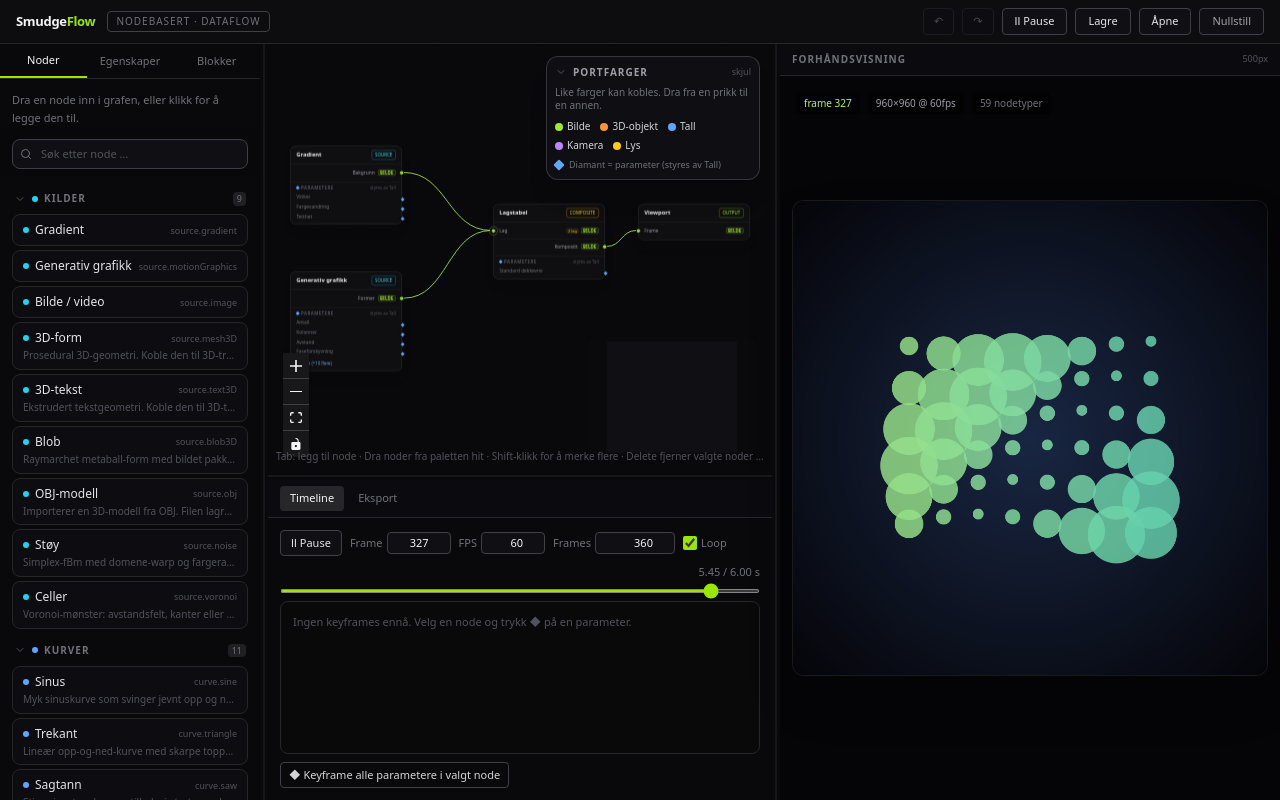
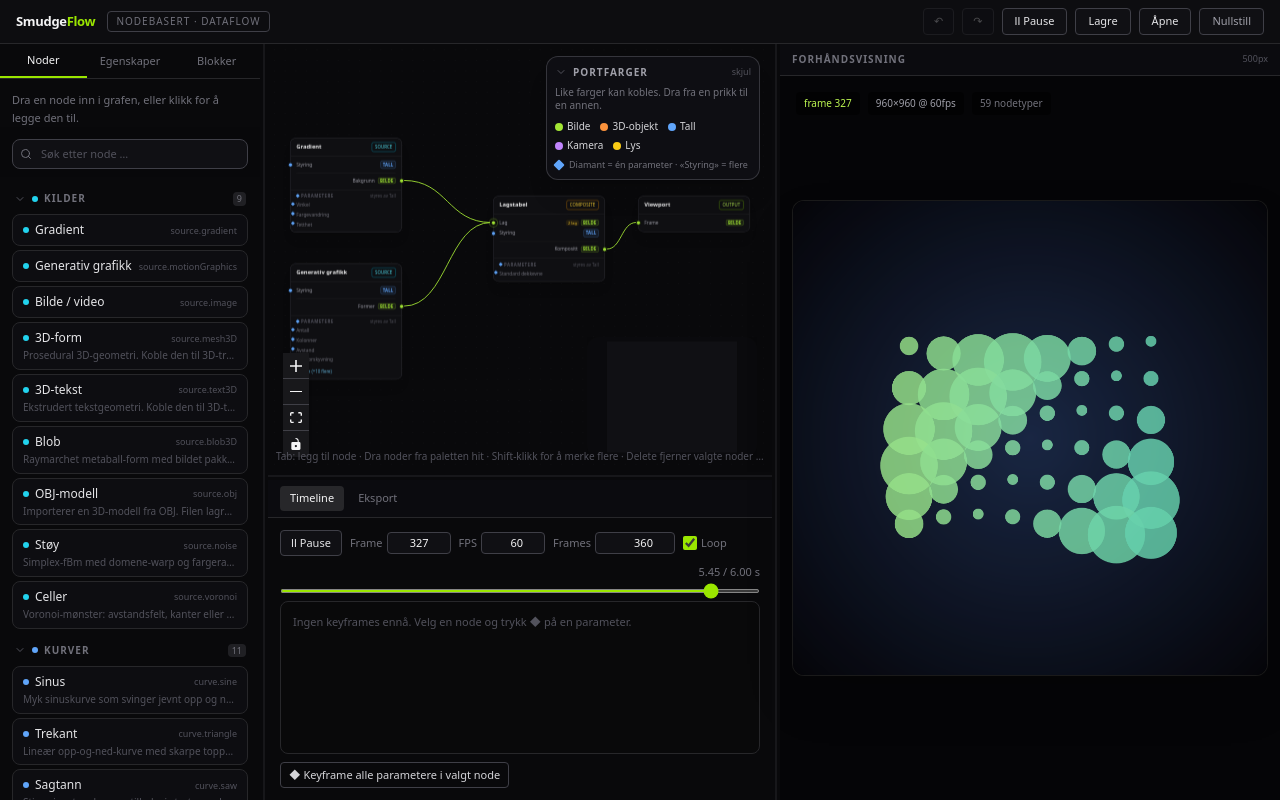
Before and after one commit to ernstfoyn/smudge-flow, a React (Vite) app: page / in a window 1280 px wide. Built offline with nearby package versions, Linux system fonts and the light colour scheme.

Commit message:
feat: Styring-inngang som lar én kobling styre valgte parametere

```diff
--- /dev/null
+++ b/src/engine/drive.ts
@@ -0,0 +1,17 @@
+import type { ParamDef } from './types'
+
+/**
+ * Port-id for «Styring»: én inngang per node som lar en tallkilde styre
+ * flere parametere samtidig (kantens `kind` er 'drive').
+ */
+export const DRIVE_PORT_ID = 'drive:all'
+
+/** Kan parameteren styres av en tallverdi? */
+export function isDrivableParam(param: ParamDef): boolean {
+  return (param.type === 'number' || param.type === 'int') && param.animatable !== false
+}
+
+/** Parameterne en tallkilde kan styre. */
+export function drivableParams(params: readonly ParamDef[]): ParamDef[] {
+  return params.filter(isDrivableParam)
+}
--- a/src/engine/evaluator.ts
+++ b/src/engine/evaluator.ts
@@ -12,6 +12,7 @@ import type {
 import { topoSortScope } from './topoSort'
 import { GraphError } from './errors'
 import { resolveParamsAt } from './params'
+import { isDrivableParam } from './drive'
 import type { NodeRegistry } from './registry'
 import type { RenderServices } from './types'
 
@@ -87,8 +88,15 @@ export class Evaluator {
     const byId = new Map(scope.nodes.map((n) => [n.id, n]))
     const incoming = new Map<string, GraphEdge[]>()
     const paramEdges = new Map<NodeId, GraphEdge[]>()
+    const driveEdges = new Map<NodeId, GraphEdge[]>()
 
     for (const e of scope.edges) {
+      if (e.kind === 'drive') {
+        const list = driveEdges.get(e.target)
+        if (list) list.push(e)
+        else driveEdges.set(e.target, [e])
+        continue
+      }
       if (e.kind === 'param') {
         const list = paramEdges.get(e.target)
         if (list) list.push(e)
@@ -153,6 +161,17 @@ export class Evaluator {
       // --- Vanlig node -----------------------------------------------------
       const def = this.registry.get(node.type)
       const params = resolveParamsAt(node, frame, phase, def)
+
+      // Styring av hele noden: verdien gjelder alle valgte parametere.
+      // Enkeltkoblinger under overstyrer, siden de er mer spesifikke.
+      for (const edge of driveEdges.get(id) ?? []) {
+        const value = outputs.get(edge.source)?.[edge.sourcePort]
+        if (typeof value !== 'number') continue
+        for (const key of node.drives ?? []) {
+          const param = def.params.find((p) => p.key === key)
+          if (param && isDrivableParam(param)) params[key] = clampToParam(value, param)
+        }
+      }
 
       // Parameter-koblinger: verdien fra kilden overstyrer parameteren.
       for (const edge of paramEdges.get(id) ?? []) {
--- a/src/engine/graph.ts
+++ b/src/engine/graph.ts
@@ -60,7 +60,7 @@ export function createEdge(
   sourcePort: string,
   target: NodeId,
   targetPort: string,
-  kind: 'value' | 'param' = 'value',
+  kind: 'value' | 'param' | 'drive' = 'value',
 ): GraphEdge {
   return {
     id: `${source}.${sourcePort}->${target}.${targetPort}`,
--- a/src/engine/types.ts
+++ b/src/engine/types.ts
@@ -160,6 +160,8 @@ export interface GraphNode {
   group?: Subgraph
   /** Nodekortet vises sammenklappet. */
   collapsed?: boolean
+  /** Parameternøkler som styres av «Styring»-inngangen (kind: 'drive'). */
+  drives?: string[]
 }
 
 export interface GraphEdge {
@@ -172,8 +174,10 @@ export interface GraphEdge {
    * 'value' = vanlig dataflyt.
    * 'param'  = verdien fra kilden driver en parameter i målnoden
    *            (targetParam peker på parameterens nøkkel).
+   * 'drive'  = verdien fra kilden driver alle parameterne som er valgt i
+   *            målnodens `drives`-liste (én kobling til hele noden).
    */
-  kind?: 'value' | 'param'
+  kind?: 'value' | 'param' | 'drive'
   targetParam?: string
 }
 
--- a/src/state/useGraphStore.ts
+++ b/src/state/useGraphStore.ts
@@ -12,6 +12,7 @@ import {
   rekeySubgraph,
 } from '../engine/graph'
 import { wouldCreateCycle } from '../engine/topoSort'
+import { DRIVE_PORT_ID, drivableParams } from '../engine/drive'
 import { upsertKey } from '../engine/animation/keyframes'
 import { registry } from '../nodes'
 import { blockFromSelection } from '../blocks/builder'
@@ -86,6 +87,8 @@ interface GraphState {
   setLfo: (id: NodeId, path: string, patch: Partial<LfoConfig>) => void
 
   setSettings: (patch: Partial<GraphSettings>) => void
+  /** Velger hvilke parametere «Styring»-inngangen på noden styrer. */
+  setDrives: (id: NodeId, keys: string[]) => void
   /** Tar ett steg tilbake i endringene. */
   undo: () => void
   /** Tar ett steg fram i endringene. */
@@ -181,6 +184,9 @@ function describeChange(
         (k) => JSON.stringify(before.params[k]) !== JSON.stringify(node.params[k]),
       )
       return { label: 'Endret parameter', key: `param:${id}:${key}` }
+    }
+    if (JSON.stringify(before.drives) !== JSON.stringify(node.drives)) {
+      return { label: 'Endret styring', key: `drives:${id}` }
     }
     if (JSON.stringify(before.tracks) !== JSON.stringify(node.tracks)) {
       return { label: 'Endret keyframes', key: `tracks:${id}` }
@@ -279,6 +285,36 @@ export const useGraphStore = create<GraphState>((set, get) => ({
 
     const outPort = findPort(sourcePorts.outputs, sourcePort)
     if (!outPort) return false
+
+    // --- Styring: én kobling til hele noden --------------------------------
+    if (targetPort === DRIVE_PORT_ID) {
+      if (outPort.type !== 'number') {
+        set({ notice: 'Styring tar bare imot tall.' })
+        return false
+      }
+      if (!drivableParams(nodeParamDefs(targetNode)).length) {
+        set({ notice: `«${targetNode.title}» har ingen parametere som kan styres.` })
+        return false
+      }
+
+      const id = `${source}.${sourcePort}->${target}.${targetPort}`
+      set({
+        graph: {
+          ...graph,
+          // Én styring per node: en ny kobling erstatter den gamle.
+          edges: [
+            ...graph.edges.filter((e) => !(e.kind === 'drive' && e.target === target)),
+            { id, source, sourcePort, target, targetPort, kind: 'drive' },
+          ],
+          nodes: graph.nodes.map((n) =>
+            n.id === target && !n.drives ? { ...n, drives: [] } : n,
+          ),
+        },
+        selected: target,
+        notice: `«${sourceNode.title}» styrer «${targetNode.title}». Velg parametere under Styring i Egenskaper.`,
+      })
+      return true
+    }
 
     // --- Parameter-kobling: verdien driver en parameter --------------------
     if (targetPort.startsWith(PARAM_PORT_PREFIX)) {
@@ -813,6 +849,14 @@ export const useGraphStore = create<GraphState>((set, get) => ({
   setSettings: (patch) =>
     set((s) => ({ graph: { ...s.graph, settings: { ...s.graph.settings, ...patch } } })),
 
+  setDrives: (id, keys) =>
+    set((s) => ({
+      graph: {
+        ...s.graph,
+        nodes: s.graph.nodes.map((n) => (n.id === id ? { ...n, drives: [...keys] } : n)),
+      },
+    })),
+
   /**
    * Tar ett steg tilbake i endringene.
    *
--- a/src/ui/FlowCanvas.tsx
+++ b/src/ui/FlowCanvas.tsx
@@ -21,6 +21,7 @@ import {
   nodeParamDefs,
   nodePorts,
 } from '../engine/graph'
+import { DRIVE_PORT_ID, drivableParams } from '../engine/drive'
 import { NodeCard } from './nodes/NodeCard'
 import { NodeTabMenu } from './NodeTabMenu'
 import { PortLegend } from './PortLegend'
@@ -87,7 +88,9 @@ function FlowInner() {
     return graph.edges.map((edge) => {
       let stroke = '#a3e635'
 
-      if (edge.kind === 'param') {
+      const dashed = edge.kind === 'param' || edge.kind === 'drive'
+
+      if (dashed) {
         stroke = PARAM_META.color
       } else {
         const source = byId.get(edge.source)
@@ -106,11 +109,11 @@ function FlowInner() {
         target: edge.target,
         targetHandle: edge.targetPort,
         selected: isSelected,
-        animated: edge.kind === 'param',
+        animated: dashed,
         style: {
           stroke,
-          strokeWidth: isSelected ? 3 : edge.kind === 'param' ? 1.6 : 1.8,
-          strokeDasharray: edge.kind === 'param' ? '4 3' : undefined,
+          strokeWidth: isSelected ? 3 : edge.kind === 'drive' ? 2.4 : dashed ? 1.6 : 1.8,
+          strokeDasharray: dashed ? '4 3' : undefined,
           filter: isSelected ? `drop-shadow(0 0 3px ${stroke})` : undefined,
         },
       }
@@ -186,6 +189,17 @@ function FlowInner() {
         return
       }
 
+      if (params.handleId === DRIVE_PORT_ID) {
+        startDrag({
+          nodeId: node.id,
+          portId: params.handleId,
+          direction: 'target',
+          type: 'number',
+          isParam: true,
+        })
+        return
+      }
+
       if (params.handleId.startsWith(PARAM_PORT_PREFIX)) {
         const key = params.handleId.slice(PARAM_PORT_PREFIX.length)
         const param = nodeParamDefs(node).find((p) => p.key === key)
@@ -233,6 +247,9 @@ function FlowInner() {
     if (!sourcePort) return false
 
     const targetHandle = connection.targetHandle ?? 'in'
+    if (targetHandle === DRIVE_PORT_ID) {
+      return sourcePort.type === 'number' && drivableParams(nodeParamDefs(targetNode)).length > 0
+    }
     if (targetHandle.startsWith(PARAM_PORT_PREFIX)) {
       const key = targetHandle.slice(PARAM_PORT_PREFIX.length)
       const param = nodeParamDefs(targetNode).find((p) => p.key === key)
--- a/src/ui/PortLegend.tsx
+++ b/src/ui/PortLegend.tsx
@@ -55,7 +55,7 @@ export function PortLegend() {
               className="inline-block h-2 w-2 shrink-0 rotate-45 rounded-[1px]"
               style={{ background: PARAM_META.color }}
             />
-            Diamant = parameter (styres av Tall)
+            Diamant = én parameter · «Styring» = flere
           </p>
         </div>
       )}
--- a/src/ui/nodes/NodeCard.tsx
+++ b/src/ui/nodes/NodeCard.tsx
@@ -4,6 +4,7 @@ import { registry } from '../../nodes'
 import { useGraphStore } from '../../state/useGraphStore'
 import { useConnectionDrag } from '../../state/useConnectionDrag'
 import { PARAM_PORT_PREFIX, nodeParamDefs, nodePorts } from '../../engine/graph'
+import { DRIVE_PORT_ID, drivableParams } from '../../engine/drive'
 import type { PortDef } from '../../engine/types'
 import { PARAM_META, paramPortCompatible, portMeta, valuePortsCompatible } from '../portStyle'
 
@@ -78,12 +79,12 @@ function PortDot({
   )
 }
 
-/** Parameterinnganger er tall, men tegnes som en diamant på kortets høyre kant. */
+/** Parameterinnganger er tall, men tegnes som en diamant på kortets venstre kant. */
 function ParamHandle({ id, state, label }: { id: string; state: PortState; label: string }) {
   const style: CSSProperties & { '--port-color': string } = {
     width: 10,
     height: 10,
-    right: -12,
+    left: -12,
     background: PARAM_META.color,
     border: '2px solid #09090b',
     '--port-color': PARAM_META.color,
@@ -92,7 +93,7 @@ function ParamHandle({ id, state, label }: { id: string; state: PortState; label
   return (
     <Handle
       type="target"
-      position={Position.Right}
+      position={Position.Left}
       id={id}
       title={`${PARAM_META.label} — ${PARAM_META.hint}`}
       aria-label={`${PARAM_META.label}: ${label}`}
@@ -131,9 +132,11 @@ export function NodeCard({ id, selected }: NodeProps) {
     (port) => !port.optional && !edges.some((e) => e.target === id && e.targetPort === port.id),
   )
 
-  const drivable = paramDefs.filter(
-    (p) => (p.type === 'number' || p.type === 'int') && p.animatable !== false,
-  )
+  const drivable = drivableParams(paramDefs)
+  const driveEdge = edges.find((e) => e.kind === 'drive' && e.target === id)
+  const driveCount = (node.drives ?? []).filter((key) =>
+    drivable.some((p) => p.key === key),
+  ).length
   const isDriven = (key: string) =>
     edges.some((e) => e.kind === 'param' && e.target === id && e.targetParam === key)
   // Koblede parametere vises alltid, ellers mister kanten håndtaket sitt.
@@ -165,6 +168,15 @@ export function NodeCard({ id, selected }: NodeProps) {
     const handleId = `${PARAM_PORT_PREFIX}${key}`
     if (drag.nodeId === id) {
       return drag.direction === 'target' && drag.portId === handleId ? 'origin' : 'muted'
+    }
+    if (drag.direction !== 'source') return 'muted'
+    return paramPortCompatible(drag.type) ? 'compatible' : 'incompatible'
+  }
+
+  const driveState = (): PortState => {
+    if (!drag) return 'idle'
+    if (drag.nodeId === id) {
+      return drag.direction === 'target' && drag.portId === DRIVE_PORT_ID ? 'origin' : 'muted'
     }
     if (drag.direction !== 'source') return 'muted'
     return paramPortCompatible(drag.type) ? 'compatible' : 'incompatible'
@@ -219,7 +231,7 @@ export function NodeCard({ id, selected }: NodeProps) {
         </span>
       </header>
 
-      {(ports.inputs.length > 0 || ports.outputs.length > 0) && (
+      {(ports.inputs.length > 0 || ports.outputs.length > 0 || drivable.length > 0) && (
         <div className="flex flex-col gap-0.5 px-3 py-2">
           {ports.inputs.map((port) => {
             const state = inputState(port)
@@ -265,7 +277,50 @@ export function NodeCard({ id, selected }: NodeProps) {
             )
           })}
 
-          {ports.inputs.length > 0 && ports.outputs.length > 0 && (
+          {drivable.length > 0 && (() => {
+            const state = driveState()
+            return (
+              <div
+                title="Styring — én kobling som styrer flere parametere. Velg hvilke i Egenskaper."
+                className={`relative flex h-5 items-center gap-1.5 text-[10px] transition-opacity ${stateOpacity(state)}`}
+              >
+                <PortDot
+                  id={DRIVE_PORT_ID}
+                  side="left"
+                  state={state}
+                  color={PARAM_META.color}
+                  title="Styring — styr flere parametere med én kobling"
+                  label="Styring"
+                />
+                <span
+                  className={`min-w-0 truncate ${state === 'compatible' ? 'text-zinc-100' : 'text-zinc-400'}`}
+                >
+                  Styring
+                </span>
+                <span className="ml-auto shrink-0">
+                  {driveEdge ? (
+                    driveCount > 0 ? (
+                      <span className="rounded bg-sky-400/10 px-1 text-[9px] text-sky-300">
+                        {driveCount} {driveCount === 1 ? 'parameter' : 'parametere'}
+                      </span>
+                    ) : (
+                      <span className="rounded bg-amber-400/10 px-1 text-[9px] text-amber-300">
+                        velg i Egenskaper
+                      </span>
+                    )
+                  ) : (
+                    <TypeChip
+                      label="Tall"
+                      color={PARAM_META.color}
+                      title="Alle valgte parametere styres av denne verdien"
+                    />
+                  )}
+                </span>
+              </div>
+            )
+          })()}
+
+          {(ports.inputs.length > 0 || drivable.length > 0) && ports.outputs.length > 0 && (
             <div className="my-1 h-px bg-zinc-800/70" />
           )}
 
--- a/src/ui/panels/Inspector.tsx
+++ b/src/ui/panels/Inspector.tsx
@@ -2,6 +2,7 @@ import { useRef } from 'react'
 import { registry } from '../../nodes'
 import type { Graph, GraphNode } from '../../engine/types'
 import { nodeParamDefs, nodePorts } from '../../engine/graph'
+import { drivableParams } from '../../engine/drive'
 import { useGraphStore } from '../../state/useGraphStore'
 import { usePlaybackStore } from '../../state/usePlaybackStore'
 import { ParamField } from '../primitives/Fields'
@@ -75,6 +76,7 @@ export function Inspector() {
   const graph = useGraphStore((s) => s.graph)
   const selected = useGraphStore((s) => s.selected)
   const setParam = useGraphStore((s) => s.setParam)
+  const setDrives = useGraphStore((s) => s.setDrives)
   const resetParams = useGraphStore((s) => s.resetParams)
   const removeNode = useGraphStore((s) => s.removeNode)
   const toggleNode = useGraphStore((s) => s.toggleNode)
@@ -115,6 +117,13 @@ export function Inspector() {
   /** Alle koblinger inn og ut av noden. */
   const incoming = graph.edges.filter((e) => e.target === node.id)
   const outgoing = graph.edges.filter((e) => e.source === node.id)
+
+  /** «Styring»: én kobling som styrer flere parametere på denne noden. */
+  const driveEdge = incoming.find((e) => e.kind === 'drive')
+  const driveCandidates = isGroup ? [] : drivableParams(params)
+  const drivenKeys = (node.drives ?? []).filter((key) =>
+    driveCandidates.some((p) => p.key === key),
+  )
 
   if (isGroup) {
     return (
@@ -548,6 +557,70 @@ export function Inspector() {
         )
       })}
 
+      {driveEdge && (
+        <CollapsibleSection
+          id="inspector.drive"
+          title="Styring"
+          badge={drivenKeys.length}
+          className="rounded-lg border border-zinc-800 bg-zinc-900/40 p-2"
+        >
+          <p className="mb-1.5 text-[11px] leading-relaxed text-zinc-400">
+            Styres av{' '}
+            <span className="text-zinc-200">{nodeTitle(graph, driveEdge.source)}</span>. Huk av
+            parameterne som skal følge verdien.
+          </p>
+
+          <div className="mb-1.5 flex gap-1.5">
+            <button
+              type="button"
+              onClick={() => setDrives(node.id, driveCandidates.map((p) => p.key))}
+              className="rounded border border-zinc-700 px-2 py-0.5 text-[10px] text-zinc-300 hover:bg-zinc-800"
+            >
+              Alle
+            </button>
+            <button
+              type="button"
+              onClick={() => setDrives(node.id, [])}
+              className="rounded border border-zinc-700 px-2 py-0.5 text-[10px] text-zinc-300 hover:bg-zinc-800"
+            >
+              Ingen
+            </button>
+          </div>
+
+          <ul className="flex flex-col gap-0.5">
+            {driveCandidates.map((p) => {
+              const checked = drivenKeys.includes(p.key)
+              return (
+                <li key={p.key}>
+                  <label className="flex min-w-0 cursor-pointer items-center gap-2 rounded px-1 py-0.5 text-[11px] text-zinc-300 hover:bg-zinc-800/60">
+                    <input
+                      type="checkbox"
+                      checked={checked}
+                      onChange={() =>
+                        setDrives(
+                          node.id,
+                          checked
+                            ? drivenKeys.filter((key) => key !== p.key)
+                            : [...drivenKeys, p.key],
+                        )
+                      }
+                      className="h-3.5 w-3.5 shrink-0 accent-sky-400"
+                    />
+                    <span className="min-w-0 truncate">{p.label}</span>
+                  </label>
+                </li>
+              )
+            })}
+          </ul>
+
+          <p className="mt-1.5 text-[10px] leading-relaxed text-zinc-600">
+            Verdien settes rett inn i hver valgt parameter og begrenses til parameterens eget
+            område. Justér Min og Max på kurven for å treffe riktig område. En enkeltkobling
+            (diamant) overstyrer styringen for den ene parameteren.
+          </p>
+        </CollapsibleSection>
+      )}
+
       {node.type === 'modifier.trail' && <TrailPad nodeId={node.id} />}
 
       {/* Koblinger: en synlig måte å koble fra, uten å være avhengig av Delete-tasten. */}
@@ -565,7 +638,7 @@ export function Inspector() {
                 ? nodePorts(sourceNode).outputs.find((p) => p.id === edge.sourcePort)
                 : undefined
               const color =
-                edge.kind === 'param'
+                edge.kind === 'param' || edge.kind === 'drive'
                   ? PARAM_META.color
                   : sourcePort
                     ? portMeta(sourcePort.type).color
@@ -586,6 +659,11 @@ export function Inspector() {
                     {edge.kind === 'param' && (
                       <span className="ml-1 text-[10px]" style={{ color: PARAM_META.color }}>
                         → {paramLabel(node, edge.targetParam)} (parameter)
+                      </span>
+                    )}
+                    {edge.kind === 'drive' && (
+                      <span className="ml-1 text-[10px]" style={{ color: PARAM_META.color }}>
+                        → Styring ({drivenKeys.length} parametere)
                       </span>
                     )}
                   </span>
```
Also changed, not shown: 2 other files (tests, documents, lock files or other folders).
